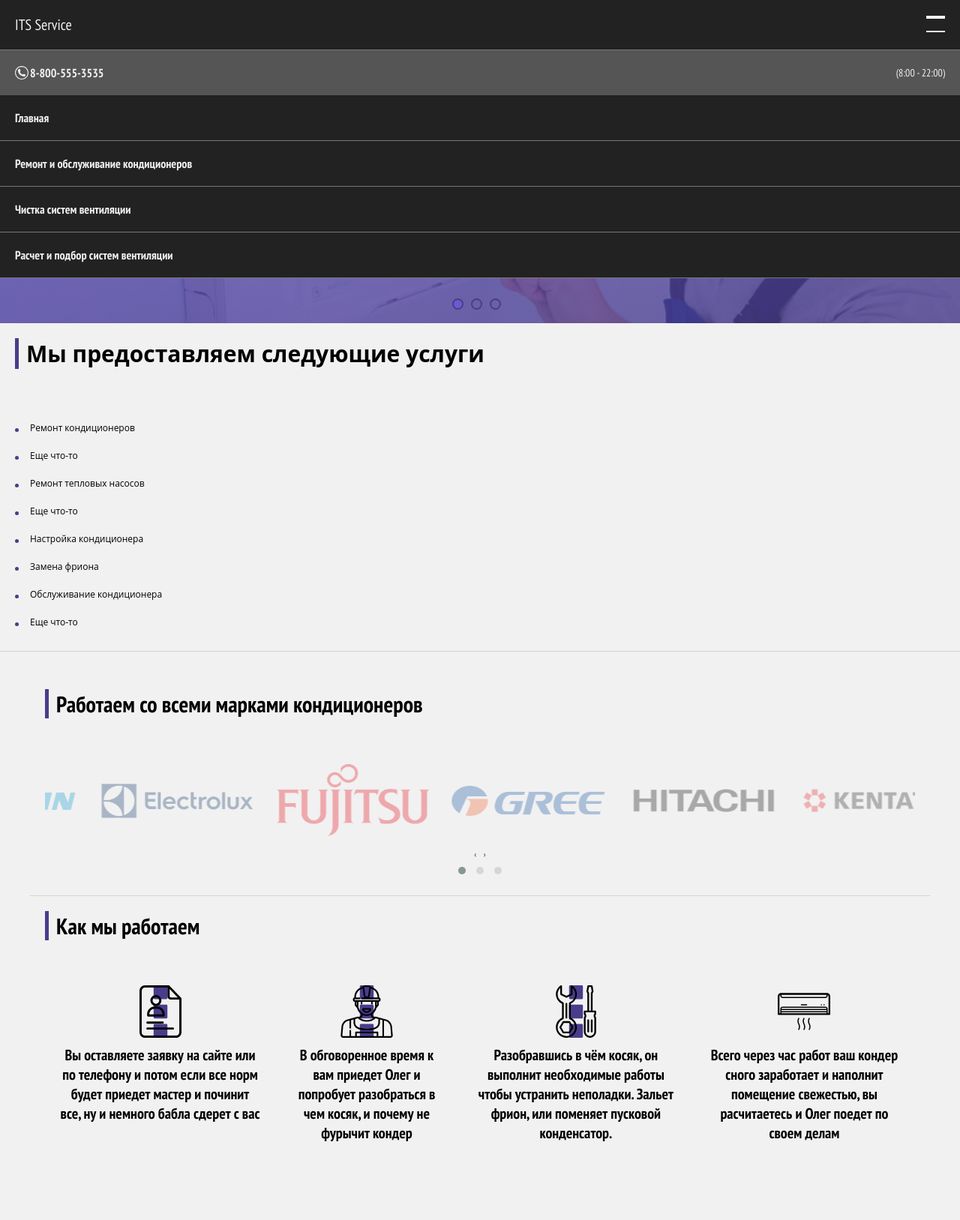
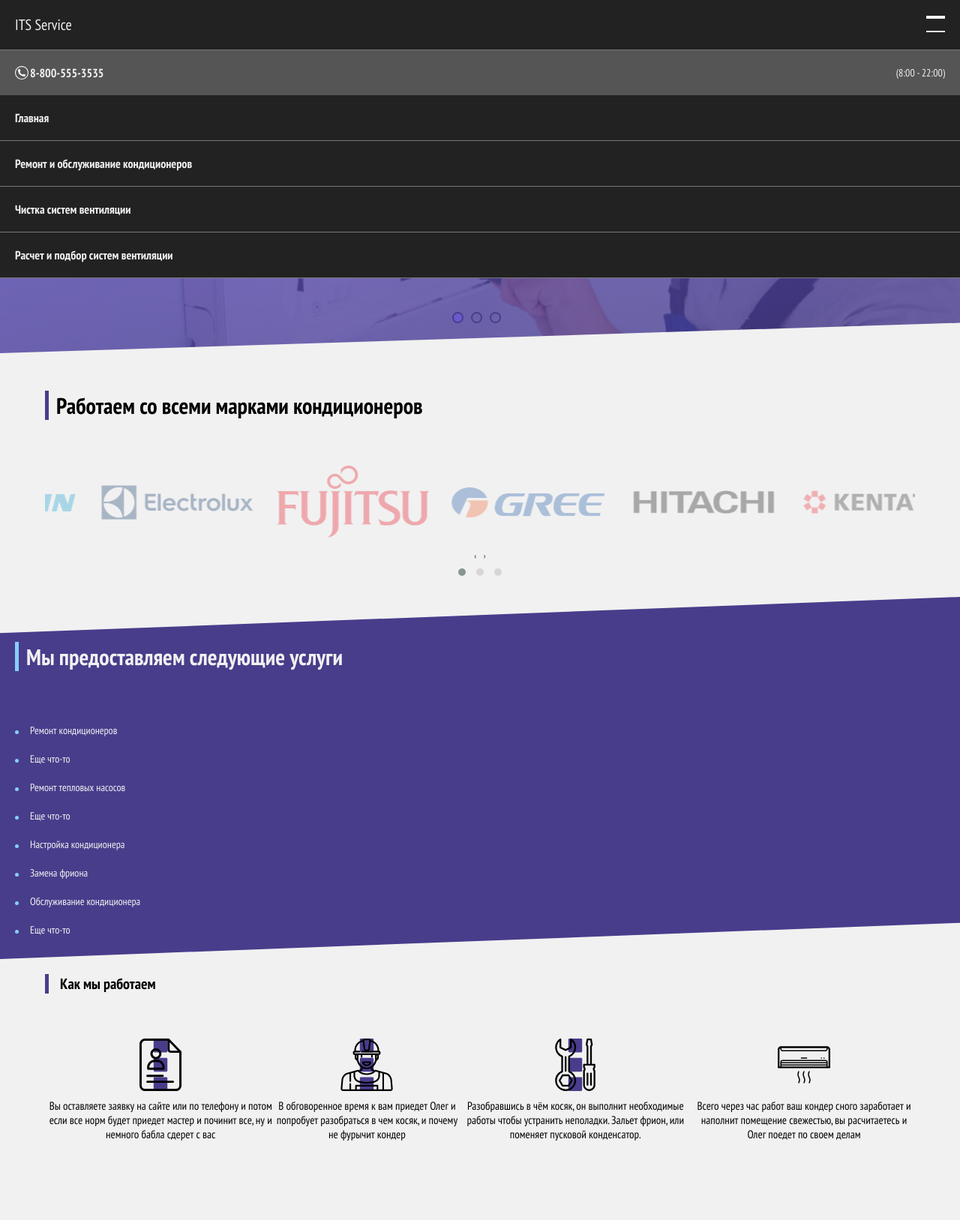
Before and after one commit to Qudenaza/ITS, a website: page index.html in a window 1280 px wide. Shown: the whole page at 75% size. Drawn offline with Linux system fonts and the light colour scheme.

```diff
--- a/index.html
+++ b/index.html
@@ -34,7 +34,7 @@
 
           </li>
           <li class="user-nav__item">
-            <a class="user-nav__link user-nav__link--phone" tel="8-800-555-3535">8-800-555-3535</a>
+            <a class="user-nav__link user-nav__link--phone" href="tel:+88005553535">8-800-555-3535</a>
             <span class="user-nav__time">(8:00 - 22:00)</span>
           </li>
           <li class="user-nav__item">
@@ -87,20 +87,6 @@
     </section>
   </header>
   <main class="main">
-    <section class="conditioner">
-      <h2 class="conditioner__title title">Мы предоставляем следующие услуги</h2>
-      <ul class="conditioner__list">
-        <li class="conditioner__item">Ремонт кондиционеров</li>
-        <li class="conditioner__item">Еще что-то</li>
-        <li class="conditioner__item">Ремонт тепловых насосов</li>
-        <li class="conditioner__item">Еще что-то</li>
-        <li class="conditioner__item">Настройка кондиционера</li>
-        <li class="conditioner__item">Замена фриона</li>
-        <li class="conditioner__item">Обслуживание кондиционера</li>
-        <li class="conditioner__item">Еще что-то</li>
-      </ul>
-
-    </section>
     <section class="companies">
       <h2 class="companies__title title">Работаем со всеми марками кондиционеров</h2>
       <div class="owl-carousel owl-theme">
@@ -145,23 +131,36 @@
         </div>
       </div>
     </section>
+    <section class="conditioner">
+      <h2 class="conditioner__title title">Мы предоставляем следующие услуги</h2>
+      <ul class="conditioner__list">
+        <li class="conditioner__item">Ремонт кондиционеров</li>
+        <li class="conditioner__item">Еще что-то</li>
+        <li class="conditioner__item">Ремонт тепловых насосов</li>
+        <li class="conditioner__item">Еще что-то</li>
+        <li class="conditioner__item">Настройка кондиционера</li>
+        <li class="conditioner__item">Замена фриона</li>
+        <li class="conditioner__item">Обслуживание кондиционера</li>
+        <li class="conditioner__item">Еще что-то</li>
+      </ul>
+    </section>
     <section class="steps">
-      <h2 class="title">Как мы работаем</h2>
+      <h2 class="steps__title title">Как мы работаем</h2>
       <div class="steps__wrapper">
         <div class="steps__step steps__step--1">
-          <h3 class="steps__title">Вы оставляете заявку на сайте или по телефону и потом если все норм будет приедет мастер и починит все, ну и немного
-            бабла сдерет с вас</h3>
+          <p class="steps__text">Вы оставляете заявку на сайте или по телефону и потом если все норм будет приедет мастер и починит все, ну и немного
+            бабла сдерет с вас</p>
         </div>
         <div class="steps__step steps__step--2">
-          <h3 class="steps__title">В обговоренное время к вам приедет Олег и попробует разобраться в чем косяк, и почему не фурычит кондер</h3>
+          <p class="steps__text">В обговоренное время к вам приедет Олег и попробует разобраться в чем косяк, и почему не фурычит кондер</p>
         </div>
         <div class="steps__step steps__step--3">
-          <h3 class="steps__title">Разобравшись в чём косяк, он выполнит необходимые работы чтобы устранить неполадки. Зальет фрион, или поменяет
-            пусковой конденсатор.</h3>
+          <p class="steps__text">Разобравшись в чём косяк, он выполнит необходимые работы чтобы устранить неполадки. Зальет фрион, или поменяет
+            пусковой конденсатор.</p>
         </div>
         <div class="steps__step steps__step--4">
-          <h3 class="steps__title">Всего через час работ ваш кондер сного заработает и наполнит помещение свежестью, вы расчитаетесь и Олег поедет
-            по своем делам</h3>
+          <p class="steps__text">Всего через час работ ваш кондер сного заработает и наполнит помещение свежестью, вы расчитаетесь и Олег поедет
+            по своем делам</p>
         </div>
       </div>
     </section>
--- a/sass/block/button.scss
+++ b/sass/block/button.scss
@@ -1,14 +1,19 @@
 .btn {
-  padding: 1.5rem 2rem;
-  border-radius: 2rem;
+  padding: 1.5rem;
   color: $color-white;
-  font-size: 1.3rem;
-  text-transform: uppercase;
-  background-image: linear-gradient(
-    to right bottom,
-    rgba(#1e90ff, 0.9),
-    rgba(#00008b, 0.9)
-  );
+  font-size: 1.5rem;
+  border-radius: 2.5rem;
+  background: #dc143c;
+
+  &:active {
+    transform: translateY(2px);
+    box-shadow: 0 0.3125rem 1.25rem rgba(0, 0, 0, 0.2);
+    outline: none;
+  }
+
+  &:focus {
+    outline: none;
+  }
 }
 
 @media (min-width: 600px) {
--- a/sass/block/slider.scss
+++ b/sass/block/slider.scss
@@ -8,7 +8,8 @@
     display: flex;
     justify-content: center;
     width: 100%;
-    bottom: 5%;
+    bottom: 4rem;
+    z-index: 2;
   }
 
   &__control {
@@ -41,7 +42,7 @@
     justify-content: center;
     align-items: flex-start;
     min-width: 32rem;
-    padding: 6rem 2rem;
+    padding: 6rem 2rem 10rem 2rem;
   }
 
   &__slide {
@@ -49,13 +50,16 @@
     background-repeat: no-repeat;
     background-size: cover;
     backface-visibility: hidden;
+    -webkit-clip-path: polygon(0 0, 100% 0, 100% 85%, 0% 100%);
+    clip-path: polygon(0 0, 100% 0, 100% 90%, 0% 100%);
+
     &--1 {
       background-image: linear-gradient(
           to right bottom,
           rgba($color-secondary, 0.8),
           rgba($color-primary, 0.8)
         ),
-        url('../img/conditioner-mobile.jpg');
+        url('../img/conditioner-repair.jpg');
     }
 
     &--2 {
--- a/sass/block/steps.scss
+++ b/sass/block/steps.scss
@@ -11,7 +11,6 @@
     width: 5px;
     left: 0;
     top: 0;
-    background: $color-primary;
   }
 }
 
@@ -38,11 +37,16 @@
   padding: 2rem;
   max-width: 120rem;
   margin: 0 auto;
-  border-top: 1px solid lightgray;
 
   &__wrapper {
     margin-top: 4rem;
     text-align: center;
+  }
+
+  &__title {
+    &::before {
+      background: $color-primary;
+    }
   }
 
   &__step {
@@ -77,7 +81,7 @@
     }
   }
 
-  &__title {
+  &__text {
     position: relative;
     margin-bottom: 1rem;
     font-size: 1.5rem;
--- a/sass/block/user-nav.scss
+++ b/sass/block/user-nav.scss
@@ -152,9 +152,19 @@
 }
 
 .conditioner {
+  background: $color-primary;
+  color: $color-white;
   padding: 2rem;
-  font-family: 'Open Sans', sans-serif;
-  border-bottom: 1px solid lightgrey;
+  -webkit-clip-path: polygon(0 10%, 100% 0%, 100% 90%, 0% 100%);
+  clip-path: polygon(0 10%, 100% 0%, 100% 90%, 0% 100%);
+
+  &__title {
+    margin-top: 4rem;
+
+    &::before {
+      background: lightskyblue;
+    }
+  }
 
   &__list {
     list-style: none;
@@ -163,7 +173,7 @@
   &__item {
     position: relative;
     padding: 1rem 1rem 1rem 2rem;
-    font-size: 1.2rem;
+    font-size: 1.4rem;
 
     &::before {
       position: absolute;
@@ -172,7 +182,7 @@
       height: 5px;
       top: 50%;
       left: 0;
-      background: $color-primary;
+      background: lightskyblue;
       border-radius: 50%;
     }
   }
--- a/sass/scaffolding.scss
+++ b/sass/scaffolding.scss
@@ -13,6 +13,7 @@
 body {
   box-sizing: border-box;
   font-family: 'PT Sans Narrow', serif;
+  background: #f1f1f1;
 }
 
 .visually-hidden:not(:focus):not(:active) {
```
Also changed, not shown: css/style.css, img/conditioner-repair.jpg (added).
